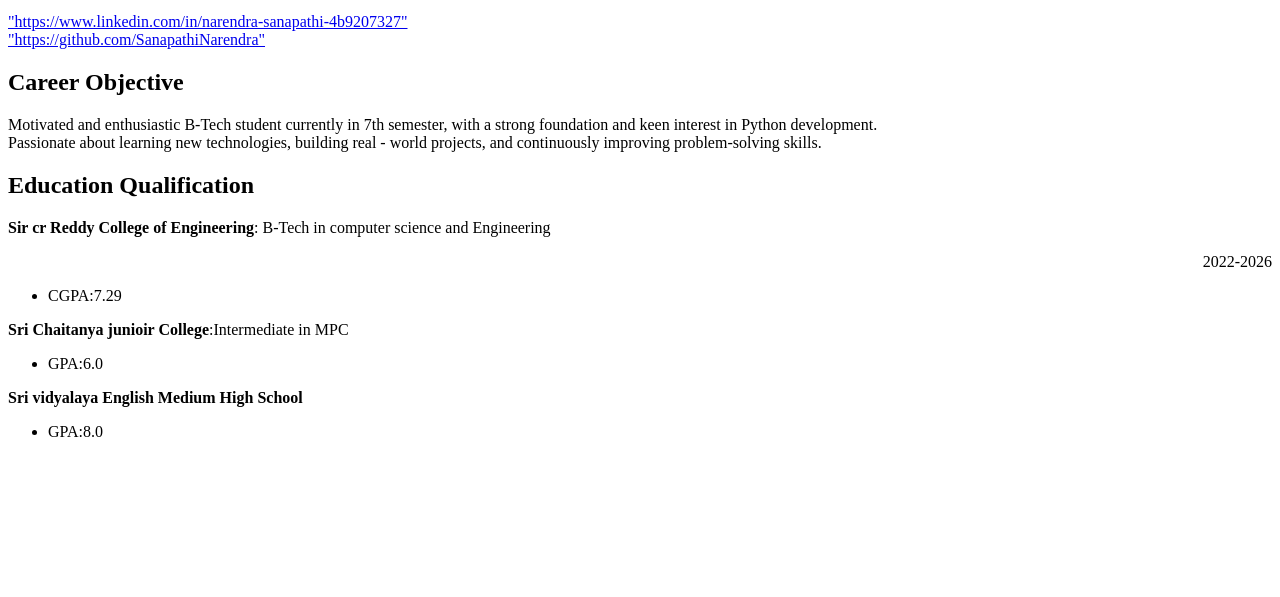
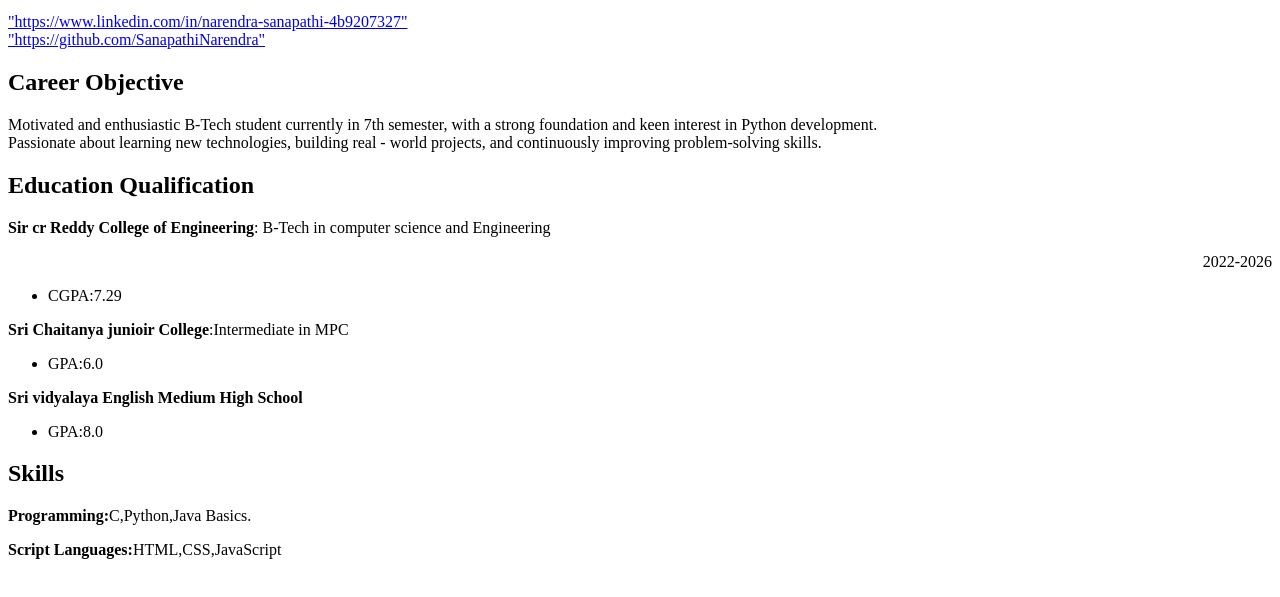
Before and after one commit to SanapathiNarendra/Resume, a plain HTML site: page index.html in a window 1280 px wide. Shown: the part 101-698 px from the top of the page. Drawn offline with Linux system fonts and the light colour scheme.

Commit message:
SKILLS UPDATED

```diff
--- a/index.html
+++ b/index.html
@@ -22,7 +22,11 @@ world projects, and continuously improving problem-solving skills. </p>
 <P><B>Sri Chaitanya junioir College</B>:Intermediate in MPC</P>
 <ul><li>GPA:6.0</li></ul>
 <p><b>Sri vidyalaya English Medium High School</b> </p>
-<ul><LI>GPA:8.0</LI</ul>
+<ul><li>GPA:8.0</li></ul>
+<h2>Skills</h2>
+<p><b>Programming:</b>C,Python,Java Basics.</p>
+<p><b>Script Languages:</b>HTML,CSS,JavaScript</p>
+
 
 
 
```
